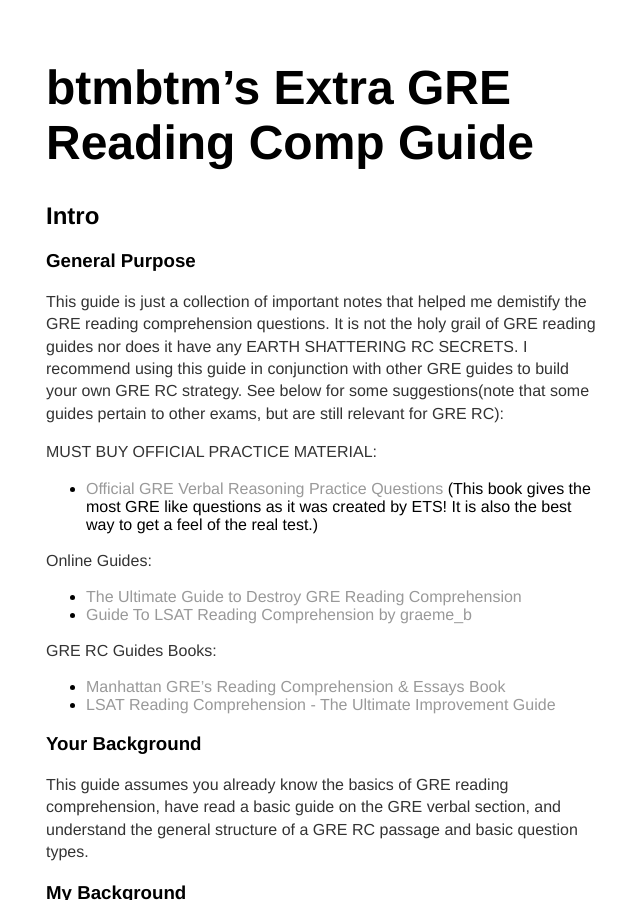
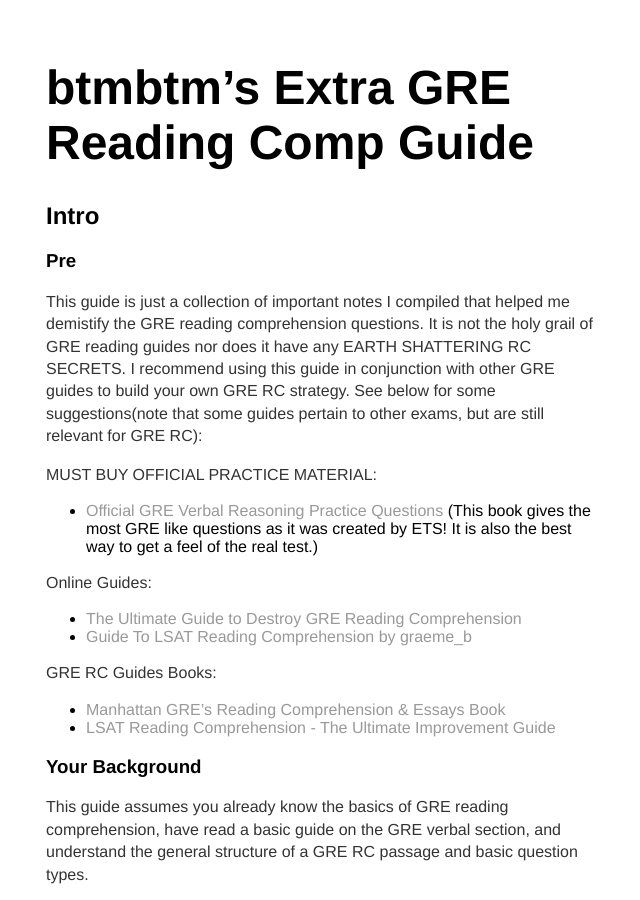
Before and after one commit to btmbtm/btmbtm.github.io, a Jekyll site: the page built from gre/extrarcguide.md, in a window 1280 px wide and 900 px high. Shown: the whole window, without its empty margins (319-959 px from the left). Built offline with Jekyll 4.4.1, drawn with Linux system fonts in a browser that asks for light colours.

Commit message:
Update extrarcguide.md

```diff
--- a/gre/extrarcguide.md
+++ b/gre/extrarcguide.md
@@ -9,9 +9,9 @@ date: 2016-07-15
 
 ## Intro
 
-### General Purpose
+### Pre
 
-This guide is just a collection of important notes that helped me demistify the GRE reading comprehension questions. It is not the holy grail of GRE reading guides nor does it have any EARTH SHATTERING RC SECRETS. I recommend using this guide in conjunction with other GRE guides to build your own GRE RC strategy. See below for some suggestions(note that some guides pertain to other exams, but are still relevant for GRE RC):
+This guide is just a collection of important notes I compiled that helped me demistify the GRE reading comprehension questions. It is not the holy grail of GRE reading guides nor does it have any EARTH SHATTERING RC SECRETS. I recommend using this guide in conjunction with other GRE guides to build your own GRE RC strategy. See below for some suggestions(note that some guides pertain to other exams, but are still relevant for GRE RC):
 
 MUST BUY OFFICIAL PRACTICE MATERIAL:
 
```
